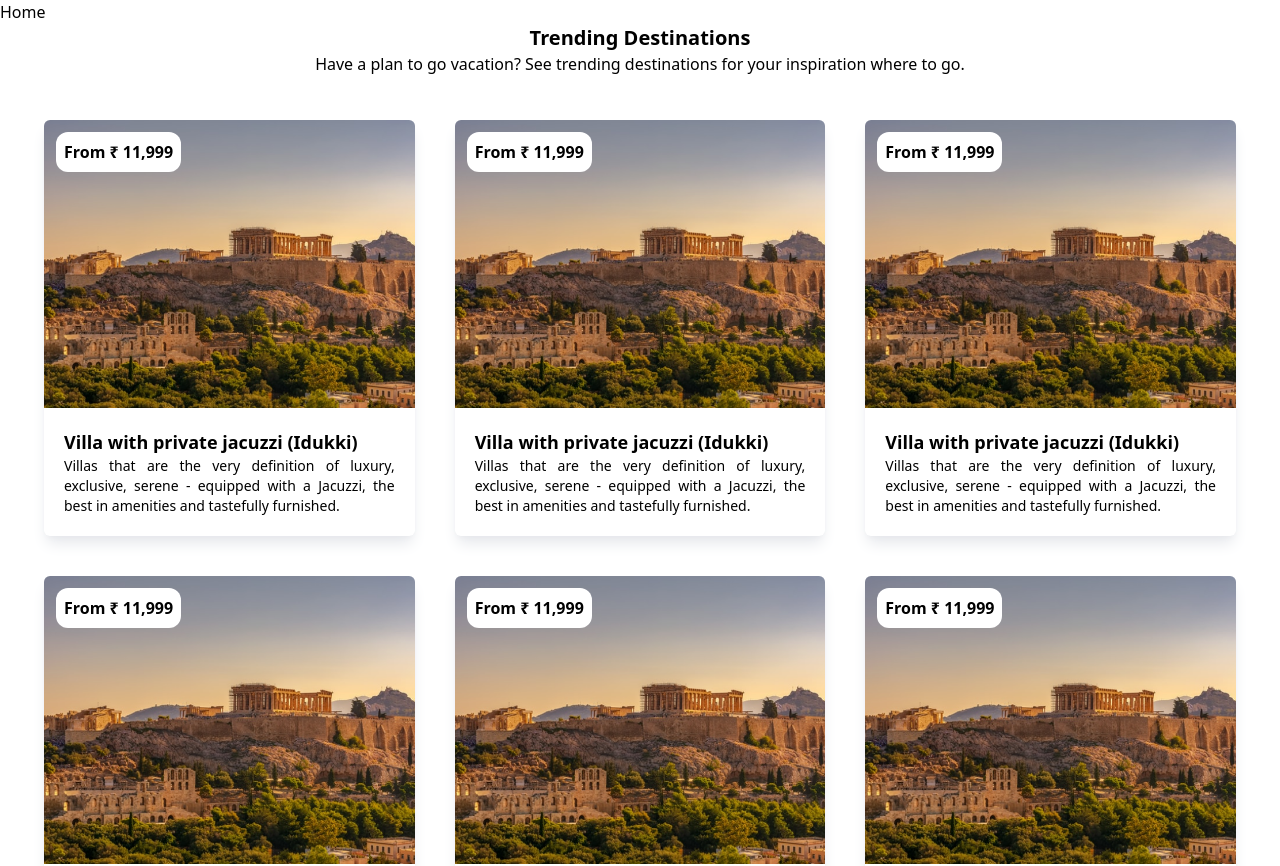
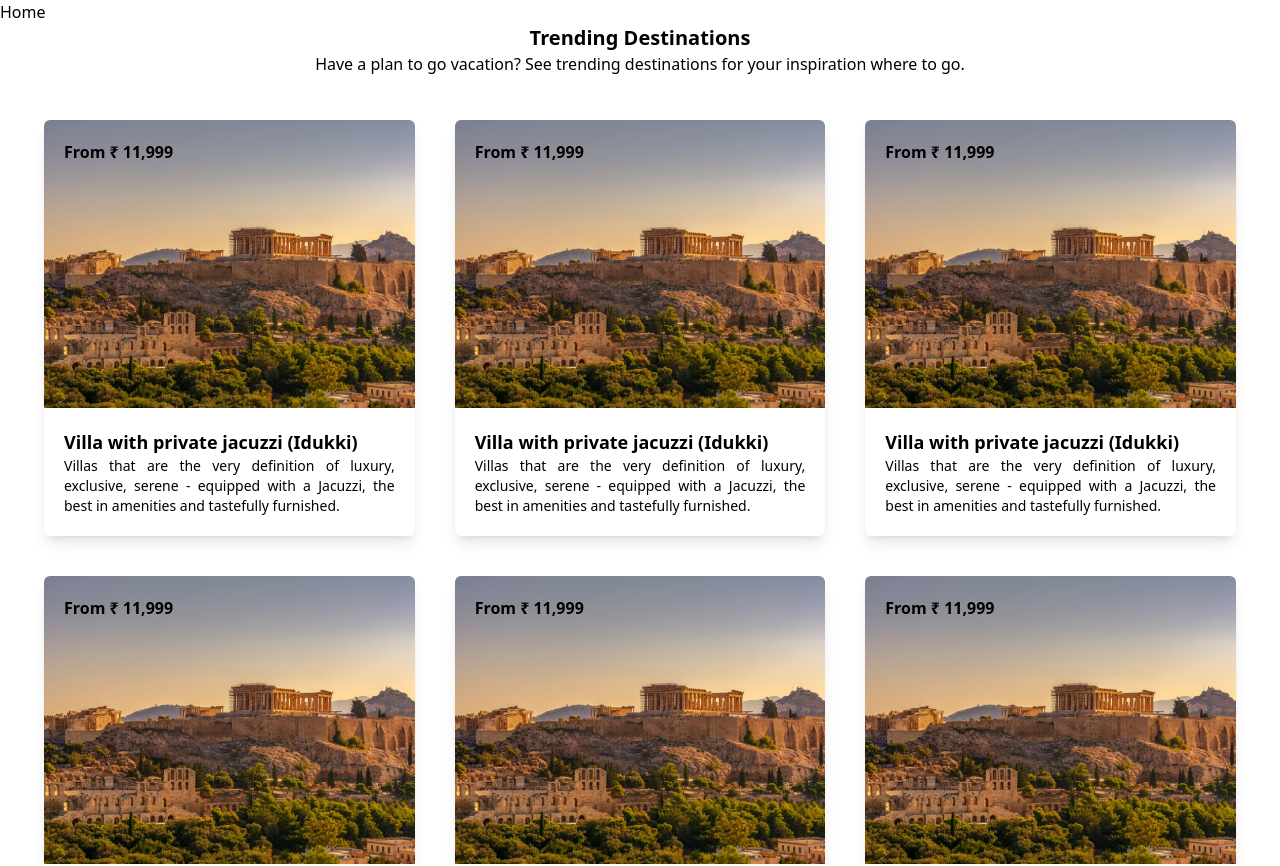
Before and after one commit to jaisonjoshi/Trouvailler-web, a React (Create React App) app: page / in a window 1280 px wide. Shown: the top 866 px of the page. Built offline with nearby package versions, Linux system fonts and the light colour scheme.

Commit message:
added custom color

```diff
--- a/tailwind.config.js
+++ b/tailwind.config.js
@@ -4,6 +4,10 @@ module.exports = {
     "./src/**/*.{js,jsx,ts,tsx}",
   ],
   theme: {
+    colors: {
+      'evergreen':'#2AF599',
+      'midnight':'#303030',
+    },
     extend: {},
   },
   plugins: [],
```
